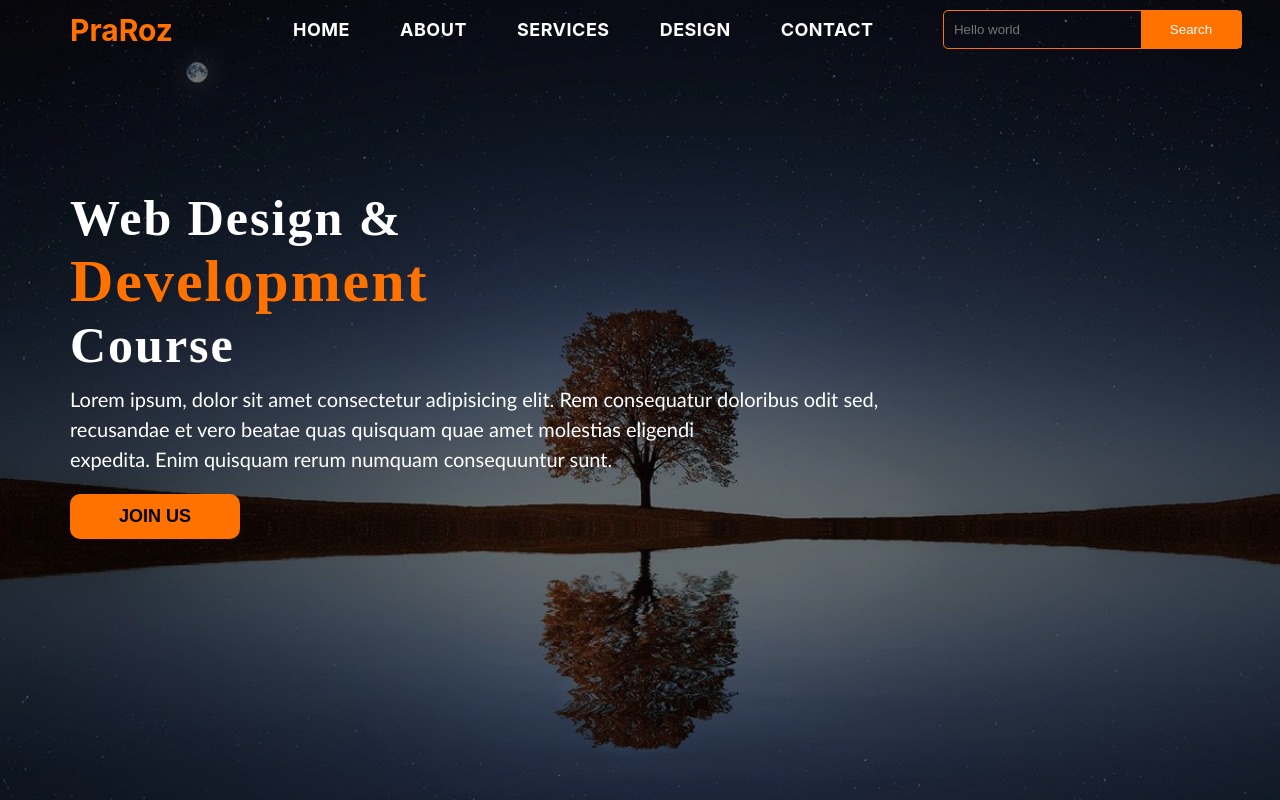
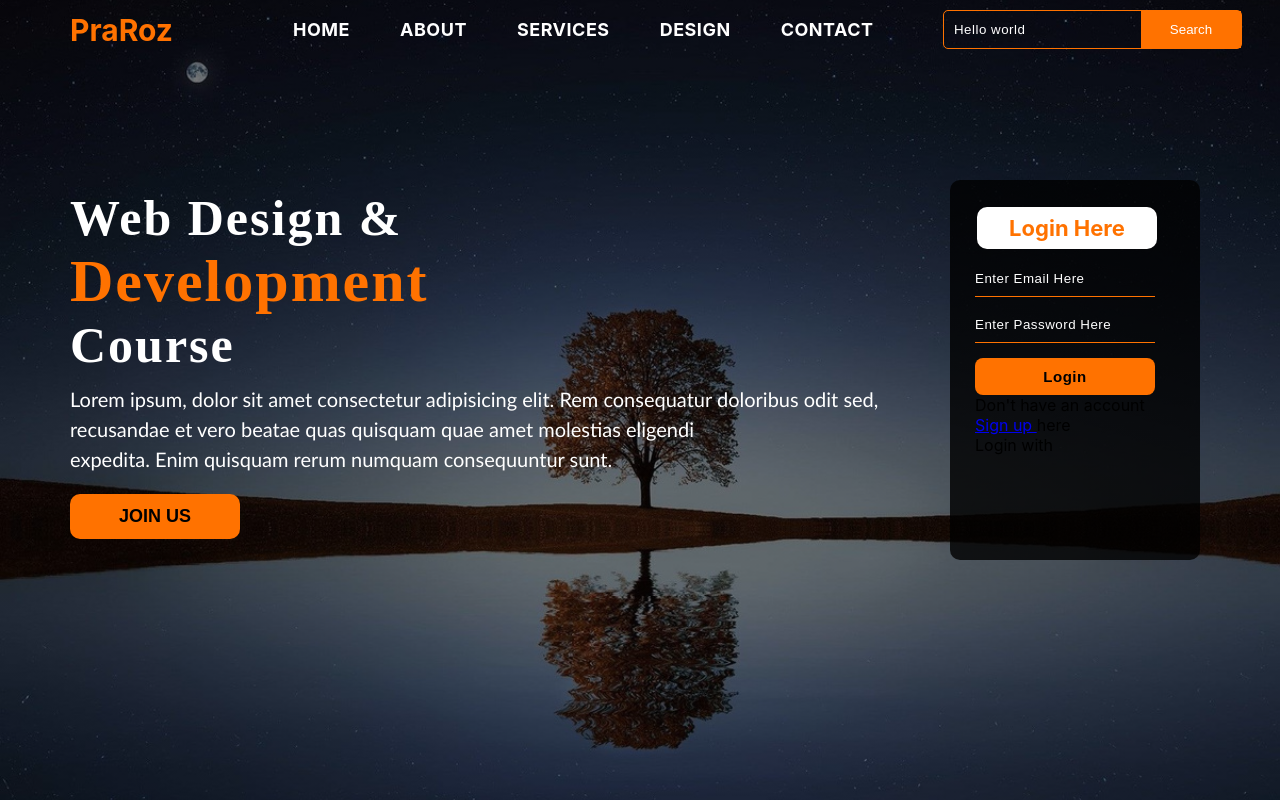
Before and after one commit to Andrew-Marfo/literate-palm-tree, a React (Create React App) app: page / in a window 1280 px wide. Built offline with nearby package versions, Linux system fonts and the light colour scheme.

Commit message:
form styling

```diff
--- a/src/App.js
+++ b/src/App.js
@@ -4,6 +4,7 @@ import NavBar from "./components/nav-bar/nav-bar";
 import './App.css';
 import './components/nav-bar/nav-bar.css'
 import Body from "./components/body/body";
+import Form from "./components/form/form";
 
 
 class App extends Component{
@@ -12,7 +13,8 @@ class App extends Component{
     return (
       <div className="app">
         <NavBar/>
-        <Body/>
+        <Body />
+        <Form/>
       </div>
     )
   }
--- a/src/components/form/form.css
+++ b/src/components/form/form.css
@@ -0,0 +1,72 @@
+.form {
+  width: 250px;
+  height: 380px;
+  background: linear-gradient(
+    to top,
+    rgba(0, 0, 0, 0.8) 50%,
+    rgba(0, 0, 0, 0.8) 50%
+  );
+  position: absolute;
+  top: 180px;
+  right: 80px;
+  border-radius: 10px;
+  align-items: center;
+  padding: 25px;
+}
+
+.form h2 {
+  color: #ff7200;
+  text-align: center;
+  background-color: white;
+  font-size: 22px;
+  width: 180px;
+  margin: 2px;
+  padding: 8px;
+  border: none;
+  border-radius: 10px;
+}
+
+.form input {
+  outline: none;
+  background-color: transparent;
+  border-top: none;
+  border-left: none;
+  border-right: none;
+  border-bottom: 1px solid #ff7200;
+  color: white;
+  margin-top: 20px;
+  padding-bottom: 10px;
+  width: 180px;
+}
+
+.form input:focus {
+  outline: none;
+}
+
+::placeholder {
+  color: white;
+  letter-spacing: 0.5px;
+}
+
+.login-btn {
+  margin-top: 15px;
+  width: 180px;
+  padding: 10px;
+  border: none;
+  border-radius: 8px;
+  background-color: #ff7200;
+  transition: 0.4s ease-in-out;
+}
+
+.login-btn a {
+  text-decoration: none;
+  font-size: 15px;
+  color: black;
+  font-weight: bold;
+  letter-spacing: 0.5px;
+  cursor: pointer;
+}
+
+.login-btn:hover {
+  background-color: white;
+}
--- a/src/components/form/form.jsx
+++ b/src/components/form/form.jsx
@@ -0,0 +1,37 @@
+import { Component } from "react";
+
+import './form.css'
+
+class Form extends Component {
+
+    render() {
+        return (
+            <div className="form">
+                <h2>Login Here</h2>
+                <input
+                    type="email"
+                    className="email"
+                    name="email"
+                    placeholder="Enter Email Here"
+                />
+                <input
+                    type="password"
+                    className="password"
+                    name="password"
+                    placeholder="Enter Password Here"
+                />
+
+                <button className="login-btn"><a href="#">Login</a></button>
+
+                <p className="link">
+                    Don't have an account <br />
+                    <a href="#">Sign up </a> here
+                </p>
+                <p className="liw">Login with</p>
+            </div>
+        )
+    }
+
+}
+
+export default Form
```
